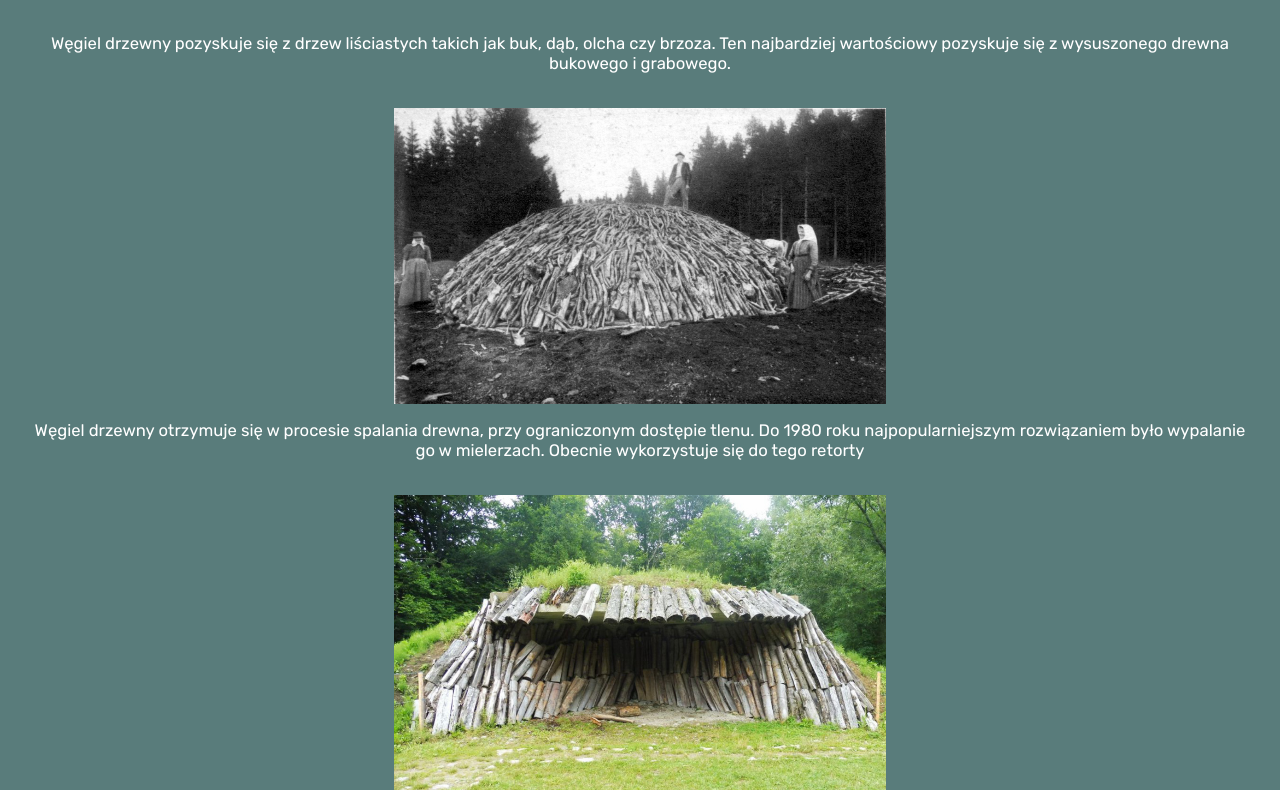
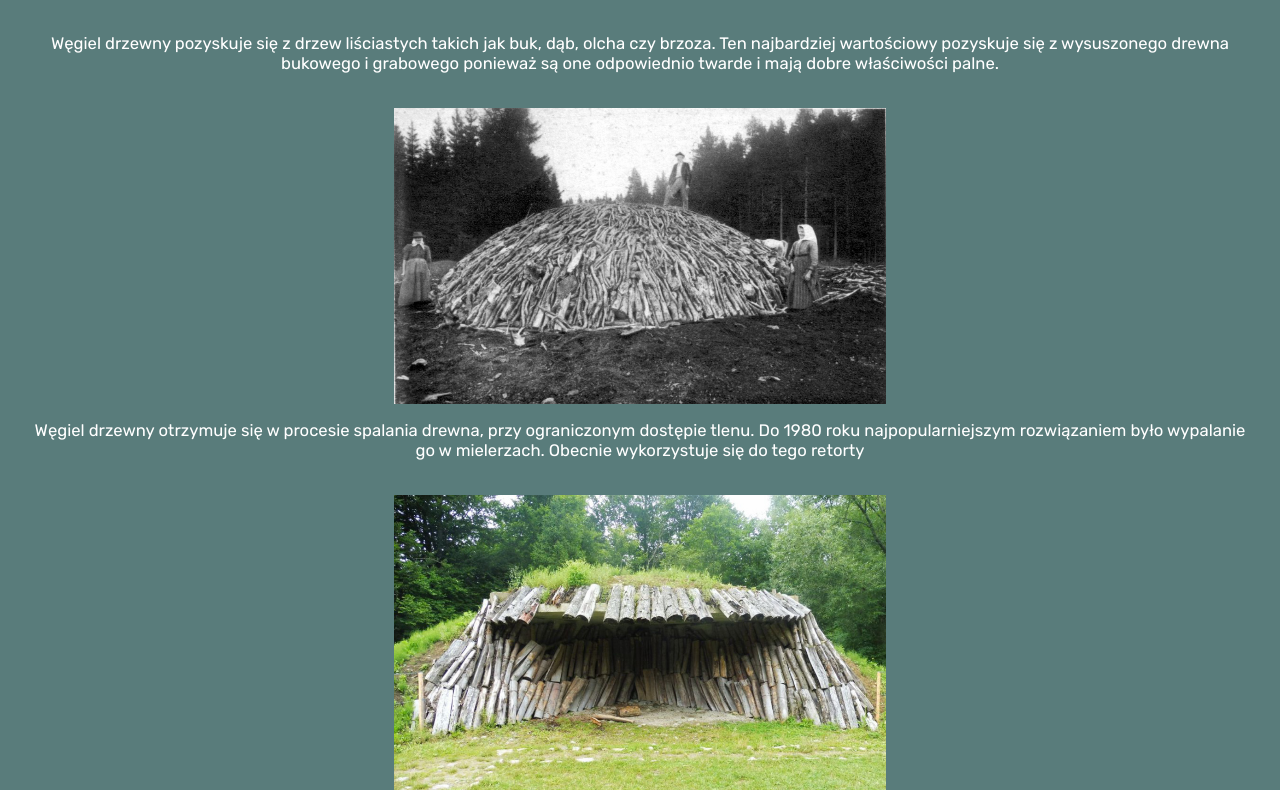
Before and after one commit to Konoracix/konkurs-wwr, a plain HTML site: page opis.html in a window 1280 px wide. Shown: the part 104-894 px from the top of the page. Drawn offline with Linux system fonts and the light colour scheme.

Commit message:
Update opis.html

```diff
--- a/opis.html
+++ b/opis.html
@@ -25,7 +25,7 @@
 	</div>
 
 	<div class="opis">
-		<p>Węgiel drzewny pozyskuje się z drzew liściastych takich jak buk, dąb, olcha czy brzoza. Ten najbardziej wartościowy pozyskuje się z wysuszonego drewna bukowego i grabowego.</p><br>
+		<p>Węgiel drzewny pozyskuje się z drzew liściastych takich jak buk, dąb, olcha czy brzoza. Ten najbardziej wartościowy pozyskuje się z wysuszonego drewna bukowego i grabowego ponieważ są one odpowiednio twarde i mają dobre właściwości palne.</p><br>
 		<img src="Konkurs/Charcoal_pile_05.jpg" id="opisimg" style="width: 40%;">
 		<p>Węgiel drzewny otrzymuje się w procesie spalania drewna, przy ograniczonym dostępie tlenu. Do 1980 roku najpopularniejszym rozwiązaniem było wypalanie go w mielerzach. Obecnie wykorzystuje się do tego retorty</p><br>
 		<img src="Konkurs/Bieszczadzki-wegiel-22.jpg" id="opisimg" style="width: 40%;">
```
